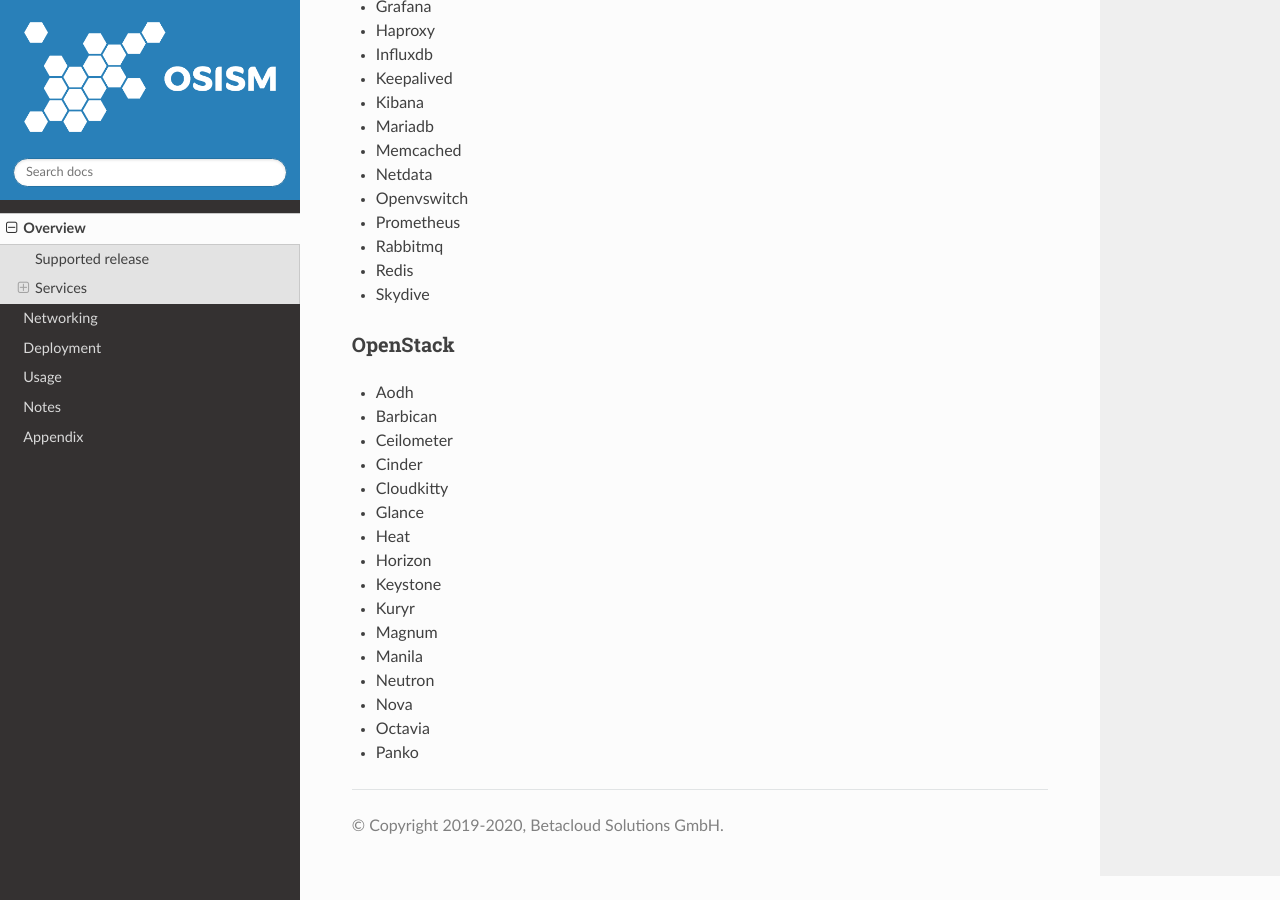
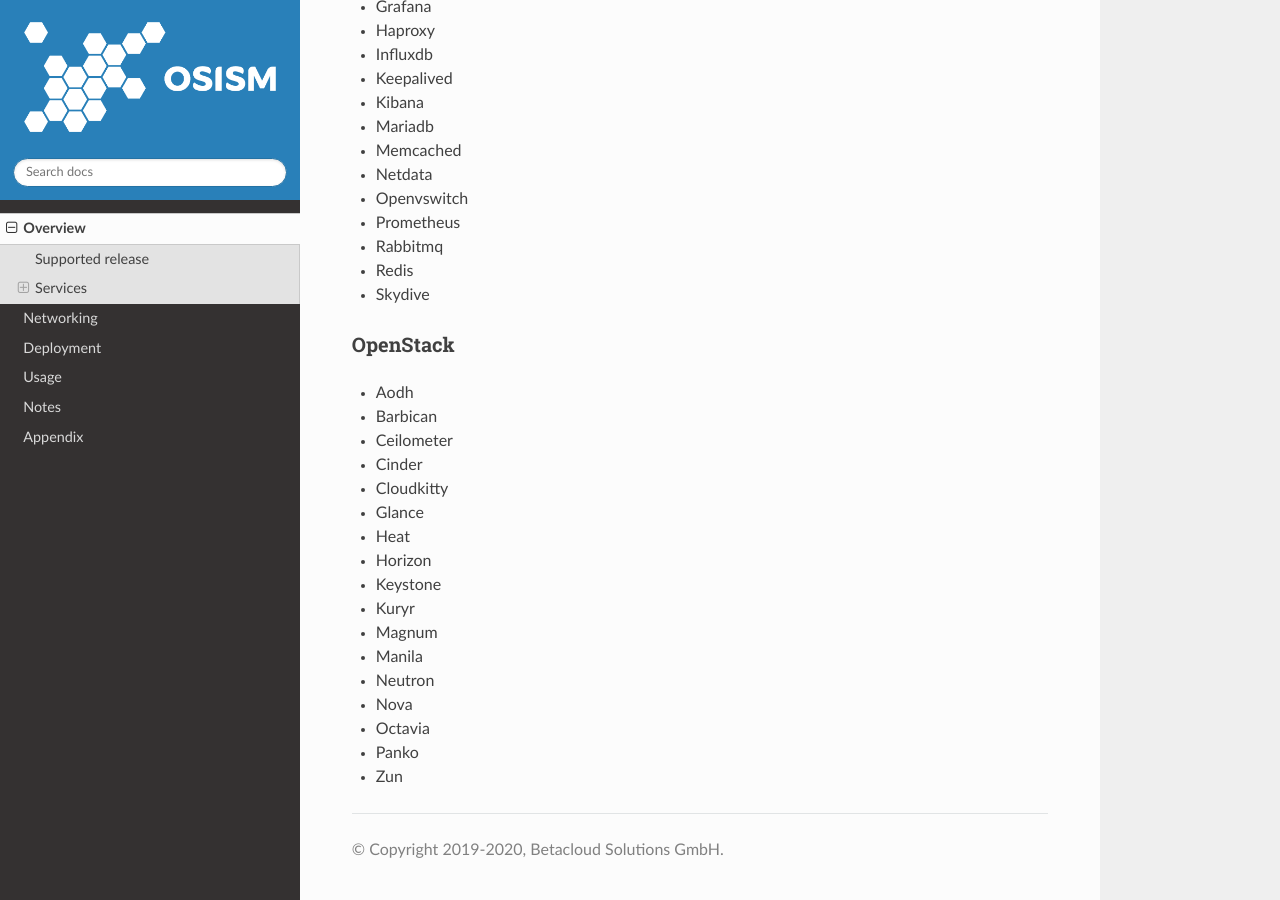
Before and after one commit to osism/testbed, a Sphinx documentation site: the page built from docs/source/overview.rst, in a window 1280 px wide and 900 px high, scrolled down 2003 px. Built offline with Sphinx 7.4.7 and the Read the Docs theme 2.0.0, drawn with Linux system fonts in a browser that asks for light colours.

Commit message:
Add zun (#202)
Closes #198

```diff
--- a/docs/source/overview.rst
+++ b/docs/source/overview.rst
@@ -77,3 +77,4 @@
 * Nova
 * Octavia
 * Panko
+* Zun
```
Also changed, not shown: 7 other files.
